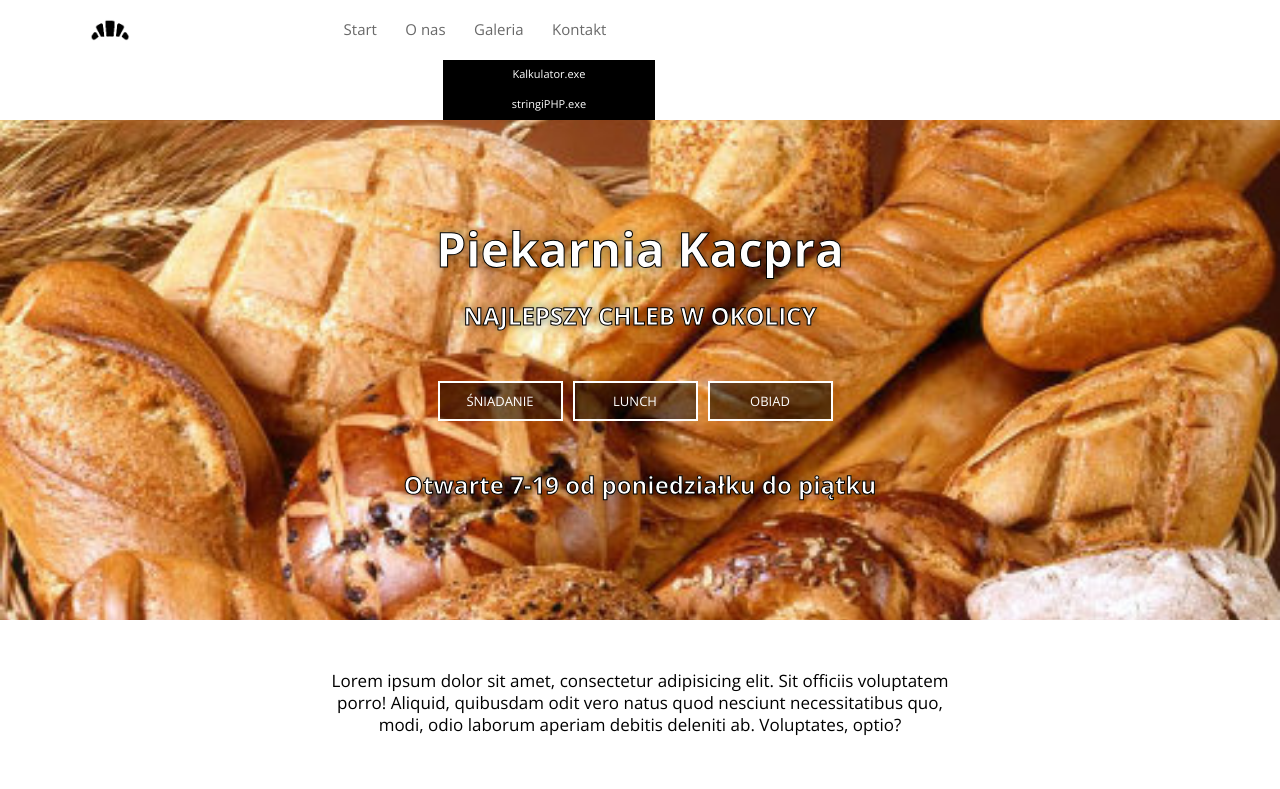
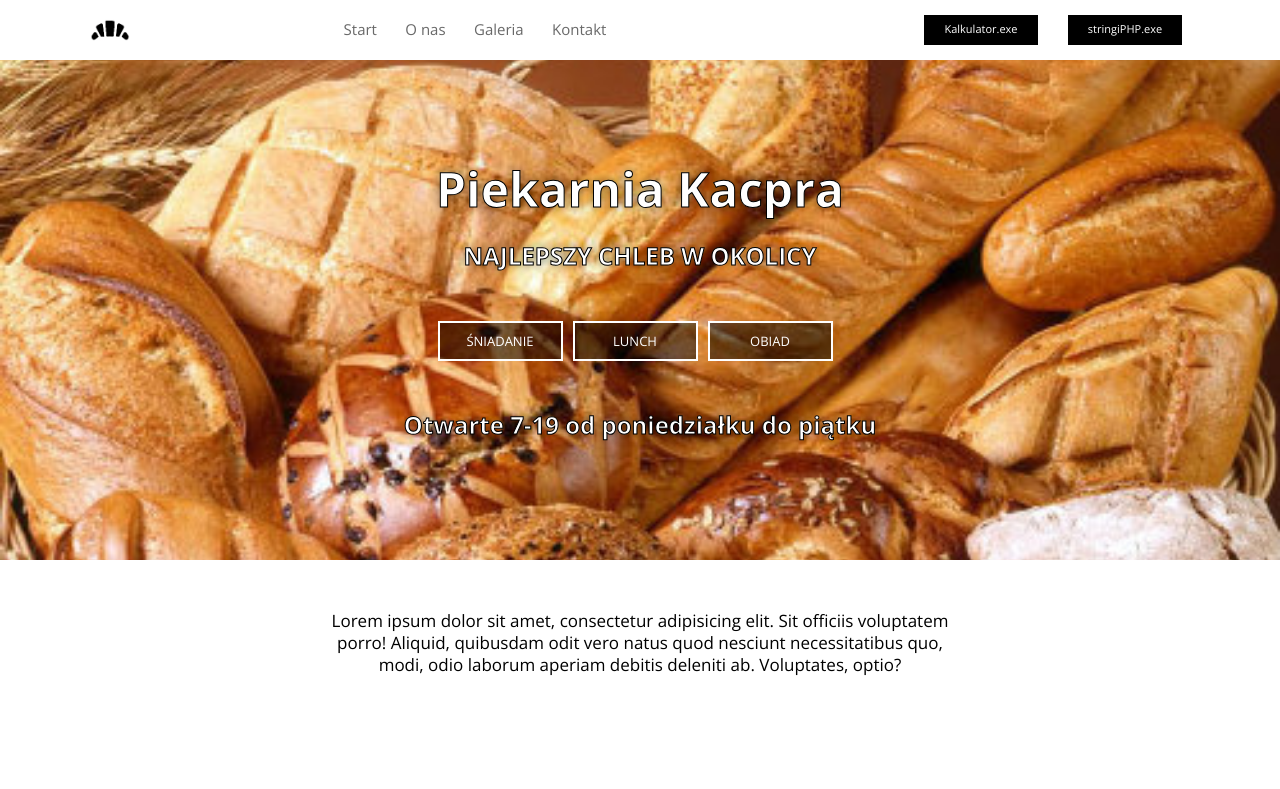
Before and after one commit to Lolowyo-dev/Lolowyo-dev.github.io, a plain HTML site: page index.html in a window 1280 px wide. Shown: the top 789 px of the page. Drawn offline with nearby package versions, Linux system fonts and the light colour scheme.

Commit message:
Update index.html

```diff
--- a/index.html
+++ b/index.html
@@ -20,8 +20,8 @@
             <span><a href="#galeria">Galeria</a></span>
             <span><a href="http://wysiwygwebbuilder.com/support/wb18tryouts/wb18_bakery_contact.html">Kontakt</a></span>
         </div>
-            <div class="button" style="width: 50%;"><a href="/kalkulator/">Kalkulator.exe</a></div>
-            <div class="button" style="width: 50%;"><a href="/stringiPHP/">stringiPHP.exe</a></div>
+            <div class="button" style="width: 10%;"><a href="/kalkulator/">Kalkulator.exe</a></div>
+            <div class="button" style="width: 10%;"><a href="/stringiPHP/">stringiPHP.exe</a></div>
         </div>
     </nav>
 
```
